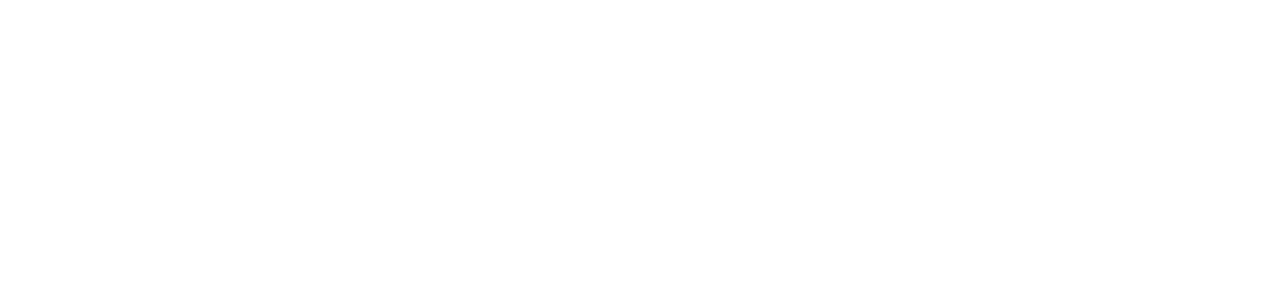
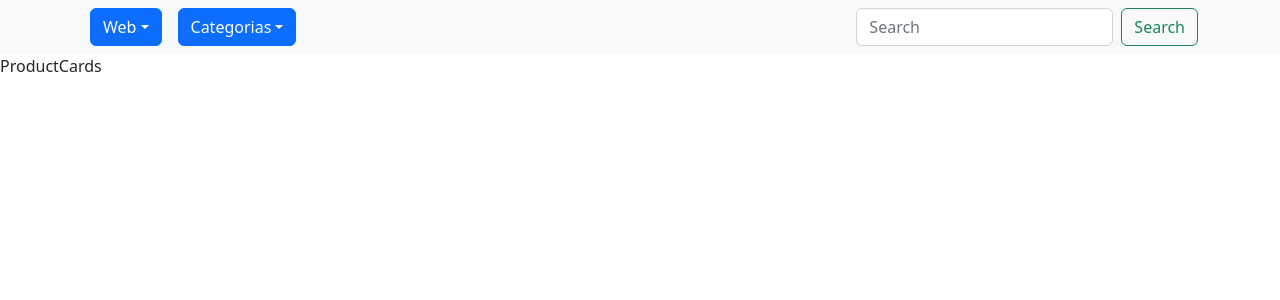
Before and after one commit to vitorlichoti/lexart-challenge, a React (Create React App) app in the folder front-end/: page / in a window 1280 px wide. Shown: the top 300 px of the page. Built offline with nearby package versions, Linux system fonts and the light colour scheme.

Commit message:
adiciona componentes no front da aplicação

```diff
--- a/front-end/package.json
+++ b/front-end/package.json
@@ -6,7 +6,9 @@
     "@testing-library/jest-dom": "^5.16.5",
     "@testing-library/react": "^13.4.0",
     "@testing-library/user-event": "^13.5.0",
+    "bootstrap": "^5.2.3",
     "react": "^18.2.0",
+    "react-bootstrap": "^2.7.2",
     "react-dom": "^18.2.0",
     "react-scripts": "5.0.1",
     "web-vitals": "^2.1.4"
--- a/front-end/public/index.html
+++ b/front-end/public/index.html
@@ -24,6 +24,12 @@
       work correctly both with client-side routing and a non-root public URL.
       Learn how to configure a non-root public URL by running `npm run build`.
     -->
+    <link
+      rel="stylesheet"
+      href="https://cdn.jsdelivr.net/npm/bootstrap@5.2.3/dist/css/bootstrap.min.css"
+      integrity="sha384-rbsA2VBKQhggwzxH7pPCaAqO46MgnOM80zW1RWuH61DGLwZJEdK2Kadq2F9CUG65"
+      crossorigin="anonymous"
+    />
     <title>React App</title>
   </head>
   <body>
--- a/front-end/src/App.js
+++ b/front-end/src/App.js
@@ -1,6 +1,11 @@
+import HomeNavBar from "./components/HomeNavBar";
+import ProductCards from "./components/products/ProductCards";
+
 function App() {
   return (
     <div>
+      <HomeNavBar />
+      <ProductCards />
     </div>
   );
 }
--- /dev/null
+++ b/front-end/src/components/HomeNavBar.jsx
@@ -0,0 +1,38 @@
+import React from 'react';
+import Button from 'react-bootstrap/Button';
+import Container from 'react-bootstrap/Container';
+import Form from 'react-bootstrap/Form';
+import Nav from 'react-bootstrap/Nav';
+import Navbar from 'react-bootstrap/Navbar';
+import WebDropDown from './filters/WebDropDown';
+import CategoriesDropDown from './filters/CategoriesDropDown';
+
+function HomeNavBar() {
+  return (
+    <Navbar bg="light" expand="lg">
+      <Container >
+        <Navbar.Collapse id="navbarScroll">
+          <Nav
+            className="me-auto my-2 my-lg-0"
+            style={{ maxHeight: '100px' }}
+            navbarScroll
+          >
+            <WebDropDown />
+            <CategoriesDropDown />
+          </Nav>
+          <Form className="d-flex">
+            <Form.Control
+              type="search"
+              placeholder="Search"
+              className="me-2"
+              aria-label="Search"
+            />
+            <Button variant="outline-success">Search</Button>
+          </Form>
+        </Navbar.Collapse>
+      </Container>
+    </Navbar>
+  )
+}
+
+export default HomeNavBar;
--- a/front-end/src/components/filters/CategoriesDropDown.jsx
+++ b/front-end/src/components/filters/CategoriesDropDown.jsx
@@ -1,8 +1,19 @@
-import React from 'react'
+import React from 'react';
+import Dropdown from 'react-bootstrap/Dropdown';
 
 function CategoriesDropDown() {
   return (
-    <div>CategoriesDropDown</div>
+    <Dropdown className="d-inline mx-2">
+      <Dropdown.Toggle id="dropdown-autoclose-true">
+        Categorias
+      </Dropdown.Toggle>
+
+      <Dropdown.Menu>
+        <Dropdown.Item href="#">Geladeira</Dropdown.Item>
+        <Dropdown.Item href="#">TV</Dropdown.Item>
+        <Dropdown.Item href="#">Celular</Dropdown.Item>
+      </Dropdown.Menu>
+    </Dropdown>
   )
 }
 
--- a/front-end/src/components/filters/WebDropDown.jsx
+++ b/front-end/src/components/filters/WebDropDown.jsx
@@ -1,8 +1,19 @@
-import React from 'react'
+import React from 'react';
+import Dropdown from 'react-bootstrap/Dropdown';
 
 function WebDropDown() {
   return (
-    <div>WebDropDown</div>
+    <Dropdown className="d-inline mx-2">
+      <Dropdown.Toggle id="dropdown-autoclose-true">
+        Web
+      </Dropdown.Toggle>
+
+      <Dropdown.Menu>
+        <Dropdown.Item href="#">Todas</Dropdown.Item>
+        <Dropdown.Item href="#">Mercado Livre</Dropdown.Item>
+        <Dropdown.Item href="#">Buscapé</Dropdown.Item>
+      </Dropdown.Menu>
+    </Dropdown>
   )
 }
 
```
Also changed, not shown: 1 other file (tests, documents, lock files or other folders).
